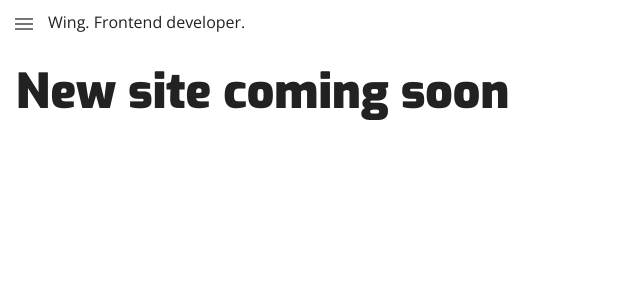
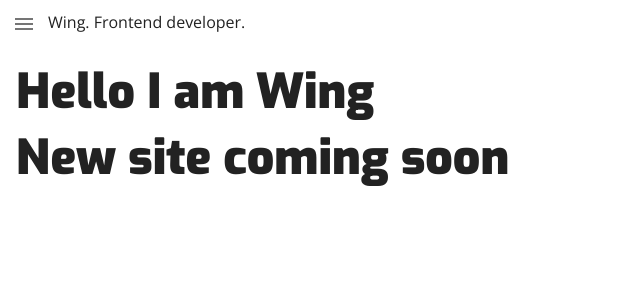
Before and after one commit to wing-puah/theGeekWing_site, a Next.js app: page / in a window 1280 px wide. Shown: the top 300 px of the page, without its empty margins (0-640 px from the left). Built offline with nearby package versions, Linux system fonts and the light colour scheme.

Commit message:
add hero

```diff
--- /dev/null
+++ b/components/home/Hero.tsx
@@ -0,0 +1,9 @@
+const Hero = () => {
+  return (
+    <div>
+      <h1>Hello I am Wing</h1>
+    </div>
+  );
+};
+
+export default Hero;
--- a/pages/index.tsx
+++ b/pages/index.tsx
@@ -1,11 +1,13 @@
 import { getLayout } from 'layouts/BaseLayout';
 import { config } from 'components/home/config';
+import Hero from 'components/home/Hero';
 
 function Home() {
   return (
     <>
       {config.intro}
       <div className="p-3">
+        <Hero />
         <h1>New site coming soon</h1>
       </div>
     </>
```
